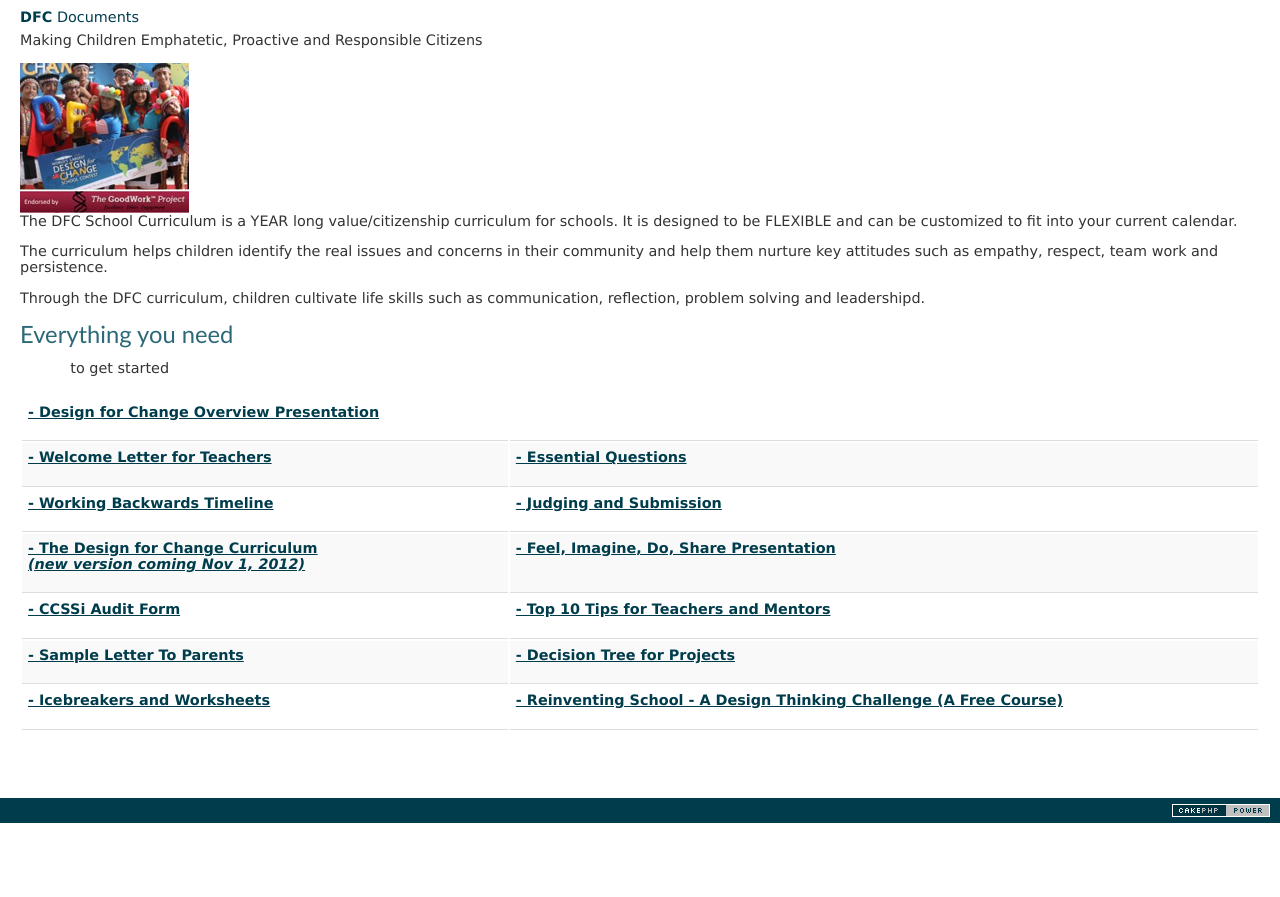
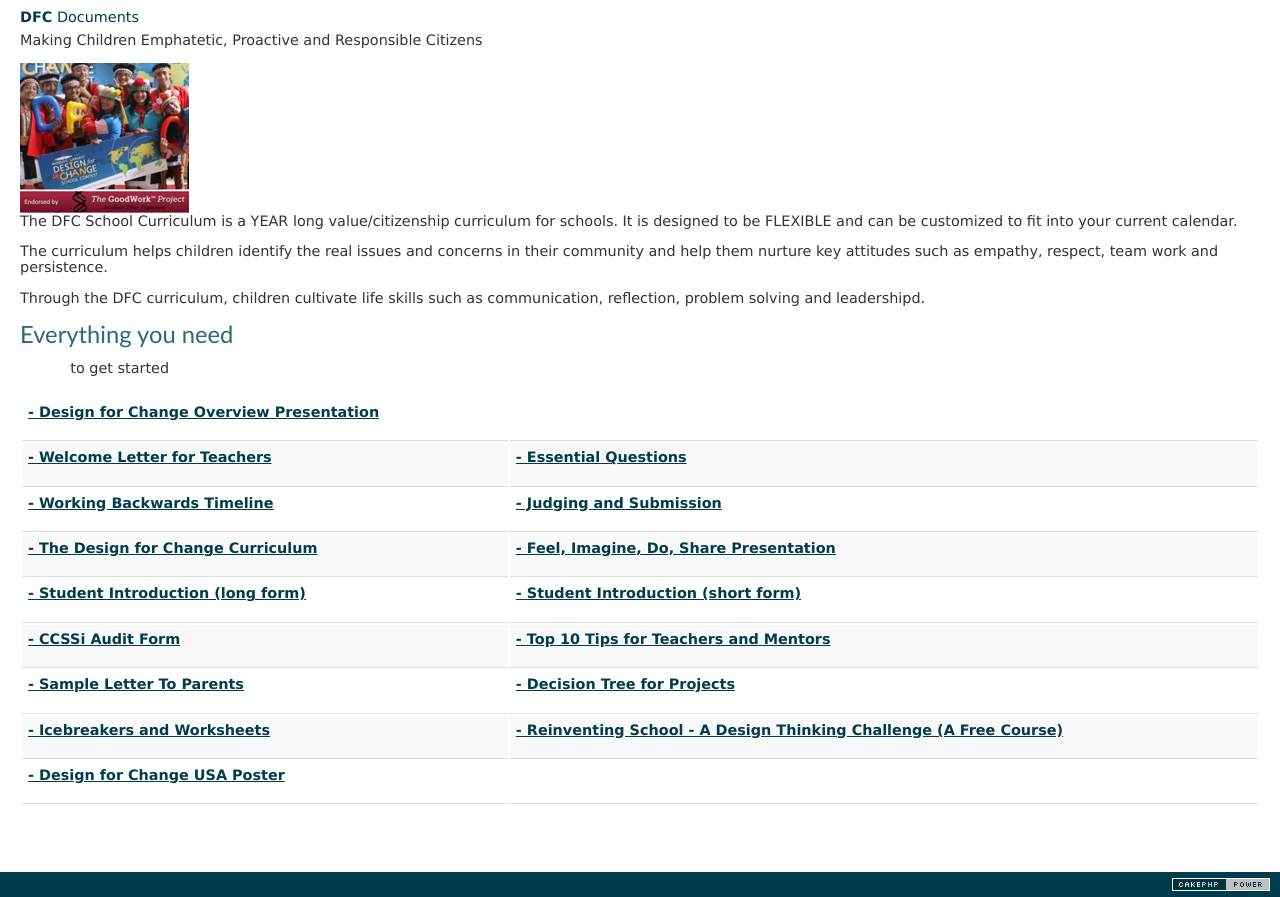
Before and after one commit to harrisonj/Design-for-Change-USA, a CakePHP app: the page made by app/View/Pages/documents.ctp in a window 1280 px wide. Shown: the part 48-945 px from the top of the page. Before the commit the page ends 871 px from the top, so only its background shows below. Run offline with PHP 8.4 and a stand-in for CakePHP, Linux system fonts and the light colour scheme; the template is opened without the code that fills it, so the values that code supplies are empty; some libraries are stand-ins or nearby versions.

Commit message:
added new curriculum, posters and presentations

```diff
--- a/app/View/Pages/documents.ctp
+++ b/app/View/Pages/documents.ctp
@@ -42,10 +42,18 @@
                 </tr>
                 <tr>
                     <td >
-                       <p class="dfc-link"><a target="_new" href="javascript:alert('The new DFC Curriculum is coming on Nov 1, 2012. Sign up to our newsletter to be reminded when it is released.');">- The Design for Change Curriculum <br><i>(new version coming Nov 1, 2012)</i></a></p>
+                       <p class="dfc-link"><a target="_new" href="/dfcusa/files/Design for Change USA - Curriculum.pdf">- The Design for Change Curriculum</a></p>
                     </td>
                     <td>
                        <p class="dfc-link"><a target="_new" href="http://www.dfcworld.com/FILE/FIDS_Global_Windows.zip">- Feel, Imagine, Do, Share Presentation</a></p>
+                    </td>
+                </tr>
+                <tr>
+                    <td >
+                       <p class="dfc-link"><a target="_new" href="/dfcusa/files/Design for Change USA - Student Introduction.pptx">- Student Introduction (long form)</a></p>
+                    </td>
+                    <td >
+                       <p class="dfc-link"><a target="_new" href="/dfcusa/files/Design for Change USA - Student Introduction (Short).pptx">- Student Introduction (short form)</a></p>
                     </td>
                 </tr>
                 <tr>
@@ -72,6 +80,14 @@
                        <p class="dfc-link"><a target="_new" href="http://www.udemy.com/reinventing-school-design-thinking-challange/">- Reinventing School - A Design Thinking Challenge (A Free Course)</a></p>
                     </td>
                 </tr>
+                <tr>
+                    <td>
+                       <p class="dfc-link"><a target="_new" href="/dfcusa/files/Design for Change USA - Poster.jpg">- Design for Change USA Poster</a></p>
+                    </td>
+                    <td>
+
+                    </td>
+                </tr>
             </table>
             <br>
             <!--- <div class="note">
```
Also changed, not shown: app/webroot/files/Design for Change USA - Poster.jpg (added), 6 other files.
